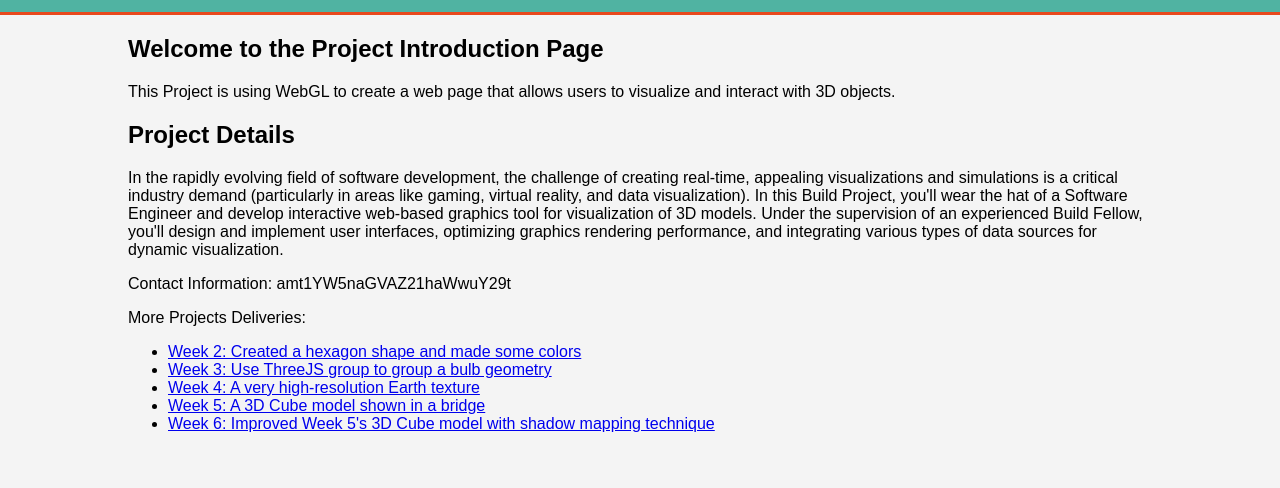
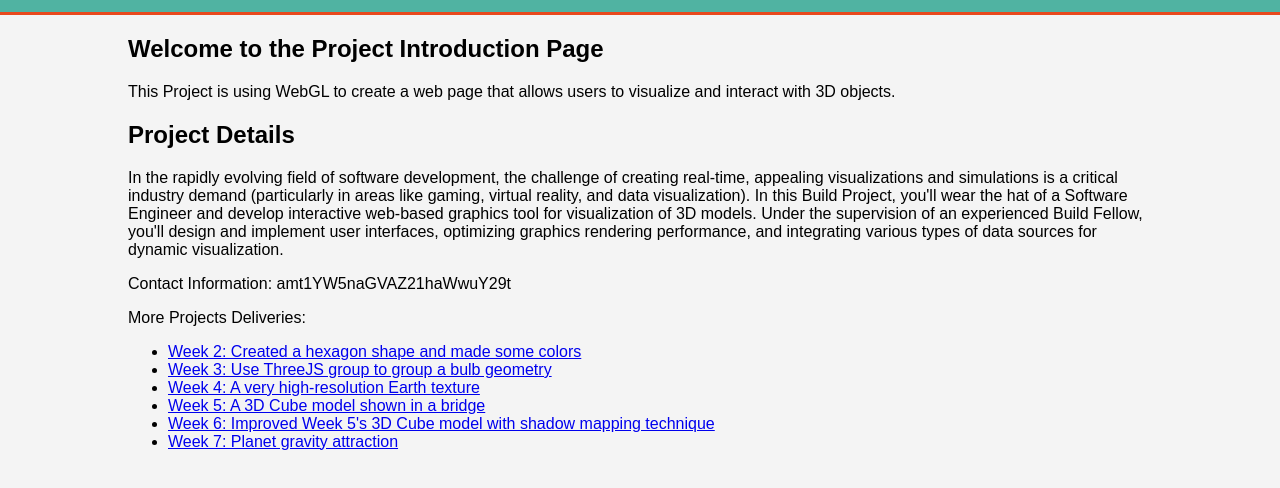
Before and after one commit to jiakuanghe/jiakuanghe.github.io, a plain HTML site: page project/interactive-web-based-3d-visualization-tool/index.html in a window 1280 px wide. Shown: the part 88-576 px from the top of the page. Drawn offline with Linux system fonts and the light colour scheme.

Commit message:
feat: Add Week 7 planet gravity attraction link to index.html

```diff
--- a/project/interactive-web-based-3d-visualization-tool/index.html
+++ b/project/interactive-web-based-3d-visualization-tool/index.html
@@ -102,6 +102,9 @@
                 <li>
                     <a href="./class06_1.html">Week 6: Improved Week 5's 3D Cube model with shadow mapping technique</a>
                 </li>
+                <li>
+                    <a href="./class07_1.html">Week 7: Planet gravity attraction</a>
+                </li>
             </ul>
         </footer>
     </div>
```
